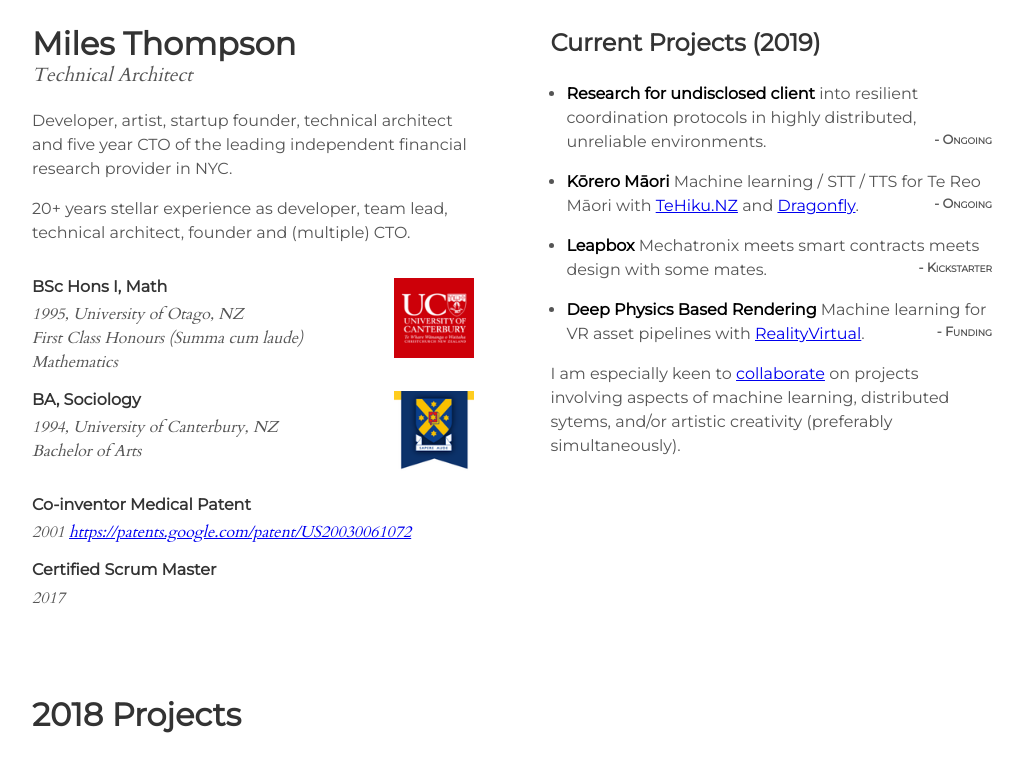
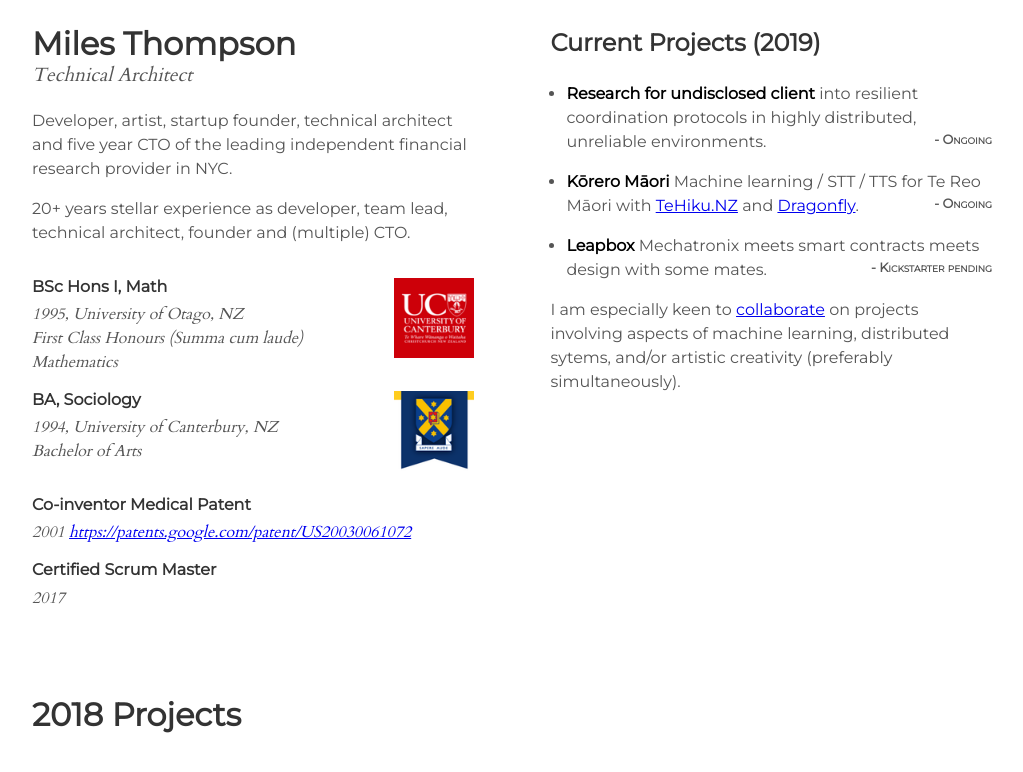
Before and after one commit to utunga/goodbright-nz, a Jekyll site: the page built from index.html, in a window 1280 px wide and 900 px high, scrolled down 913 px, cut to the strip 0-777 px from the top of the window. Shown: the top 772 px of the strip, without its empty margins (128-1151 px from the left). Built offline with Jekyll 4.4.1, drawn with Linux system fonts in a browser that asks for light colours.

Commit message:
not so many active thingos

```diff
--- a/_includes/about.html
+++ b/_includes/about.html
@@ -17,8 +17,8 @@
         <ul>
           <li><a class="active_project">Research for undisclosed client</a> into resilient coordination protocols in highly distributed, unreliable environments. <i class="status">- Ongoing</i></li>
           <li><a class="active_project" href=https://koreromaori.com">Kōrero Māori</a> Machine learning / STT / TTS for Te Reo Māori with <a href="http://tehiku.nz">TeHiku.NZ</a> and <a href="http://dragonfly.co.nz">Dragonfly</a>. <i class="status">- Ongoing</i></li>
-          <li><a class="active_project" href=http://leapbox.wtf">Leapbox</a> Mechatronix meets smart contracts meets design with some mates.<i class="status">- Kickstarter</i></li>
-          <li><a class="active_project" href=https://DeepPBR.AI">Deep Physics Based Rendering</a> Machine learning for VR asset pipelines with <a href="http://realityvirtual.co">RealityVirtual</a>.<i class="status">- Funding</i></li>
+          <li><a class="active_project" href=http://leapbox.wtf">Leapbox</a> Mechatronix meets smart contracts meets design with some mates.<i class="status">- Kickstarter pending</i></li>
+<!--           <li><a class="active_project" href=https://DeepPBR.AI">Deep Physics Based Rendering</a> Machine learning for VR asset pipelines with <a href="http://realityvirtual.co">RealityVirtual</a>.<i class="status">- Funding</i></li> -->
         </ul>
          I am especially keen to <a href="#" class="toggleEmailClicker" class="active_project">collaborate</a> on projects involving aspects of machine learning, distributed sytems, and/or artistic creativity (preferably simultaneously).
       </p>
```
